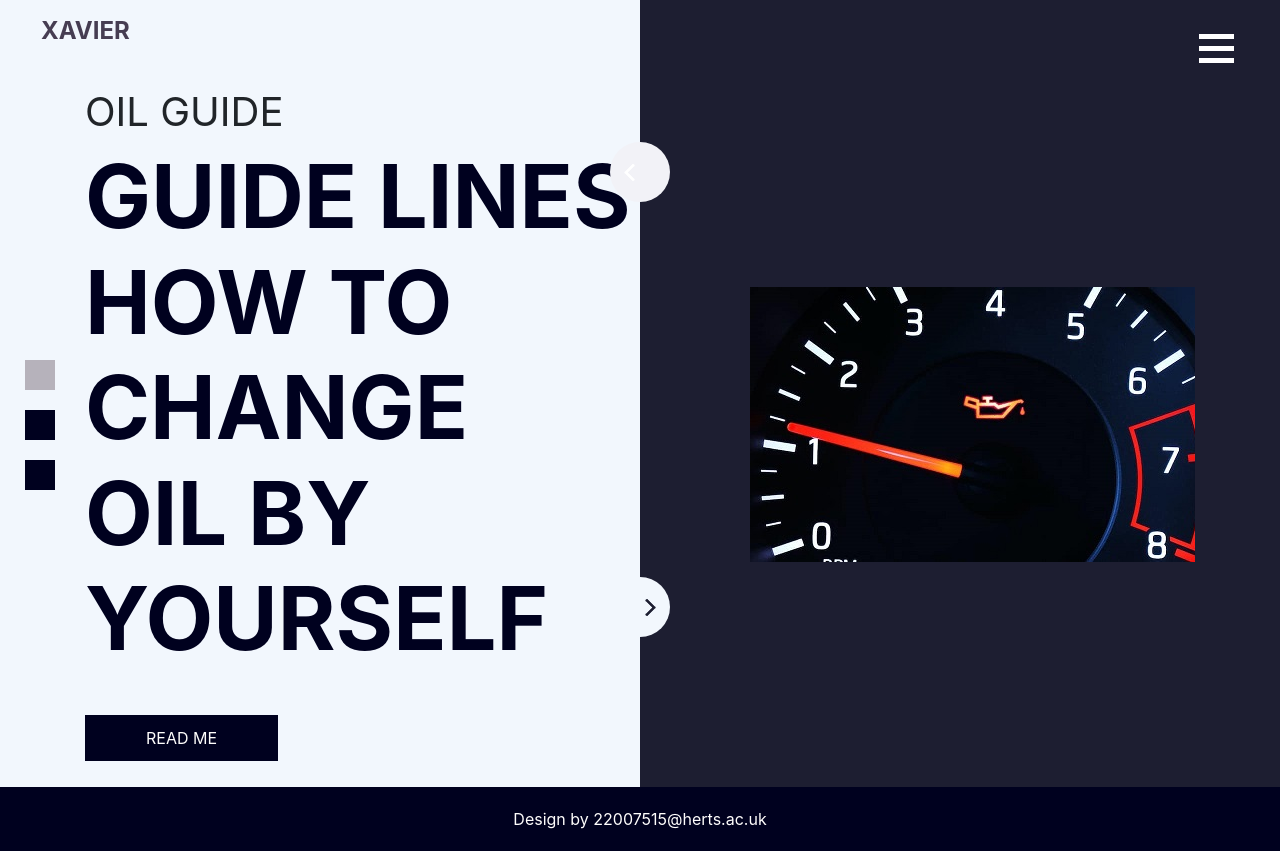
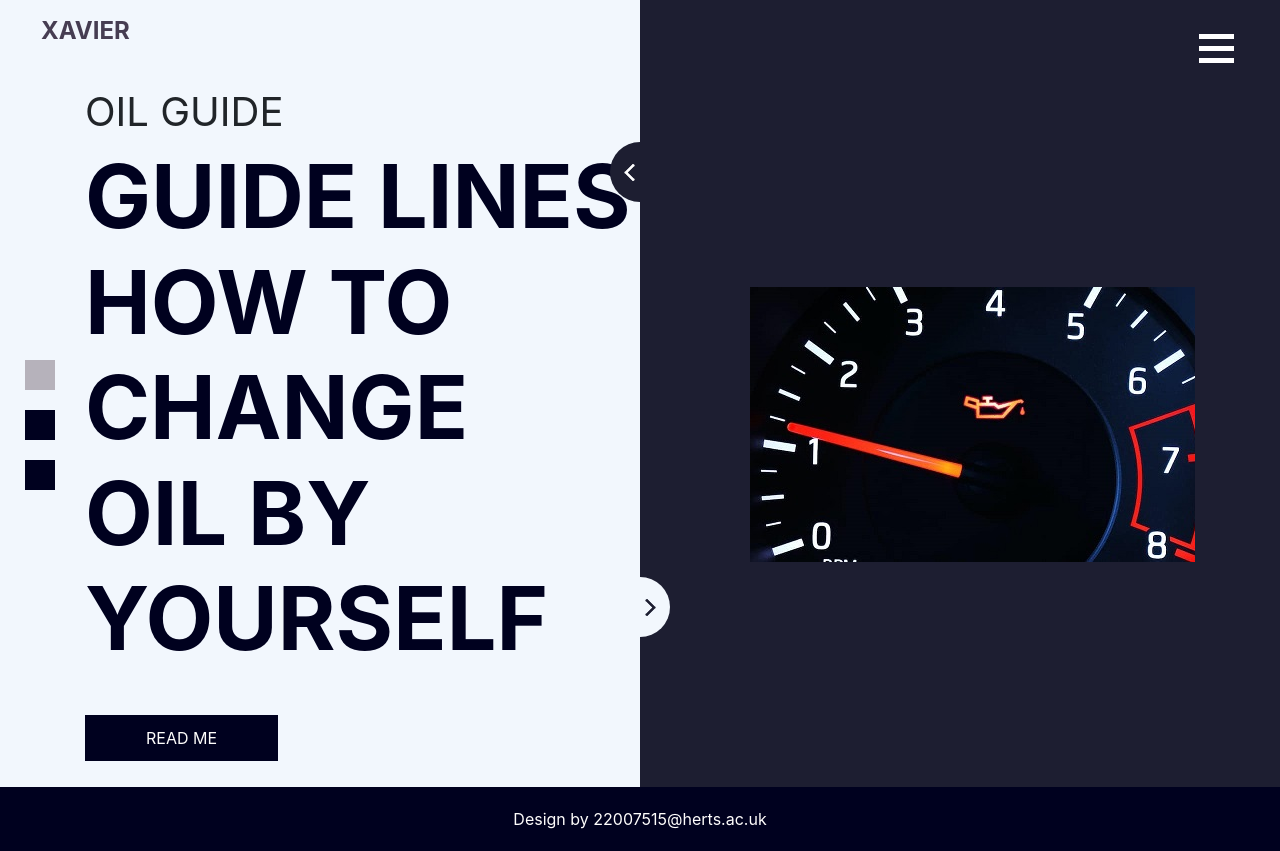
Before and after one commit to Mustafas98/Xavier-Oil-Change-Guide, a PHP site: page / in a window 1280 px wide. Run offline with PHP 8.4, Linux system fonts and the light colour scheme; some libraries are stand-ins or nearby versions.

Commit message:
Update style.css

```diff
--- a/style.css
+++ b/style.css
@@ -333,7 +333,7 @@ body {
   }
 
   .slider_section .carousel-control-prev {
-    background-color: #f2f2f7;
+    background-color: #1d1e31;
     top: 80px;
     background-image: url(left-arrow.png);
     background-position: 14px center;
```
